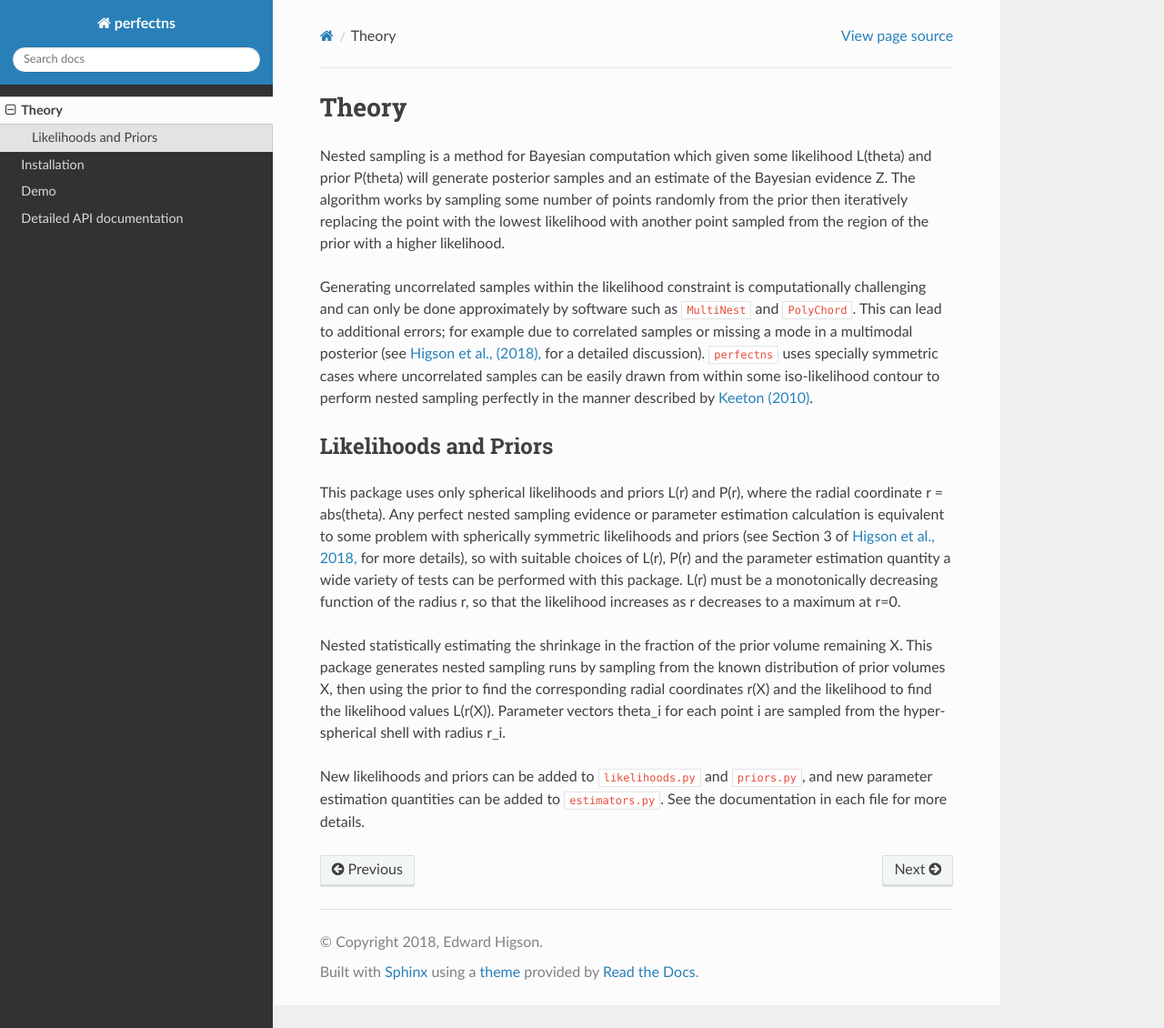
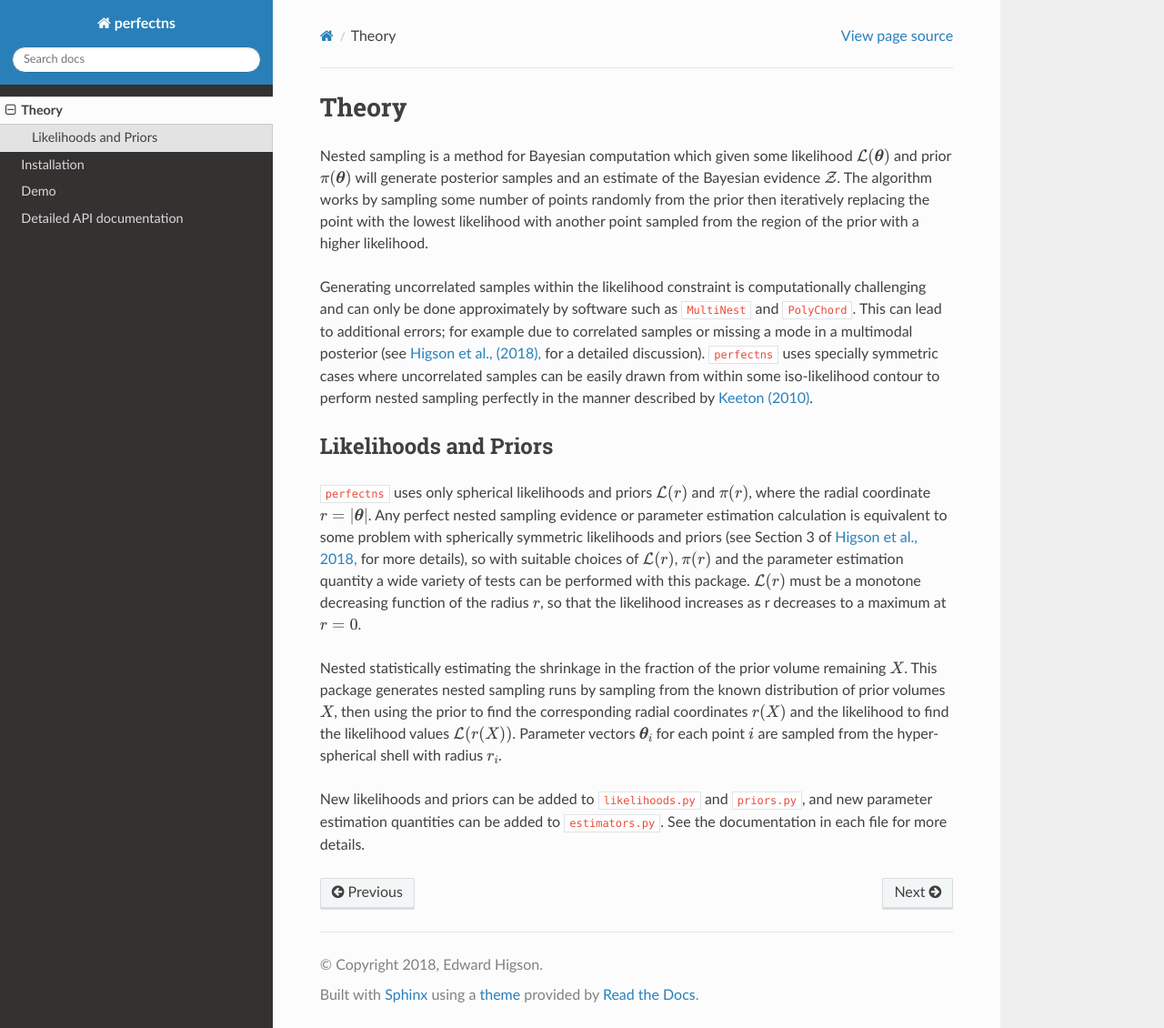
Before and after one commit to ejhigson/perfectns, a Sphinx documentation site: the page built from docs/theory.rst, in a window 1280 px wide and 1130 px high. Shown: the whole window at 91% size. Built offline with Sphinx 7.4.7 and the Read the Docs theme 2.0.0, drawn with Linux system fonts in a browser that asks for light colours.

Commit message:
added maths symbols to theory

```diff
--- a/docs/theory.rst
+++ b/docs/theory.rst
@@ -1,7 +1,7 @@
 Theory
 ======
 
-Nested sampling is a method for Bayesian computation which given some likelihood L(theta) and prior P(theta) will generate posterior samples and an estimate of the Bayesian evidence Z. The algorithm works by sampling some number of points randomly from the prior then iteratively replacing the point with the lowest likelihood with another point sampled from the region of the prior with a higher likelihood.
+Nested sampling is a method for Bayesian computation which given some likelihood :math:`\mathcal{L}(\boldsymbol{\theta})` and prior :math:`\pi(\boldsymbol{\theta})` will generate posterior samples and an estimate of the Bayesian evidence :math:`\mathcal{Z}`. The algorithm works by sampling some number of points randomly from the prior then iteratively replacing the point with the lowest likelihood with another point sampled from the region of the prior with a higher likelihood.
 
 Generating uncorrelated samples within the likelihood constraint is computationally challenging and can only be done approximately by software such as ``MultiNest`` and ``PolyChord``.
 This can lead to additional errors; for example due to correlated samples or missing a mode in a multimodal posterior (see `Higson et al., (2018), <http://arxiv.org/abs/1804.06406>`_ for a detailed discussion).
@@ -10,13 +10,13 @@ This can lead to additional errors; for example due to correlated samples or mis
 Likelihoods and Priors
 ----------------------
 
-This package uses only spherical likelihoods and priors L(r) and P(r), where the radial coordinate r = abs(theta).
-Any perfect nested sampling evidence or parameter estimation calculation is equivalent to some problem with spherically symmetric likelihoods and priors (see Section 3 of `Higson et al., 2018, <http://arxiv.org/abs/1804.06406>`_ for more details), so with suitable choices of L(r), P(r) and the parameter estimation quantity a wide variety of tests can be performed with this package.
-L(r) must be a monotonically decreasing function of the radius r, so that the likelihood increases as r decreases to a maximum at r=0.
+``perfectns`` uses only spherical likelihoods and priors :math:`\mathcal{L}(r)` and :math:`\pi(r)`, where the radial coordinate :math:`r = | \boldsymbol{\theta} |`.
+Any perfect nested sampling evidence or parameter estimation calculation is equivalent to some problem with spherically symmetric likelihoods and priors (see Section 3 of `Higson et al., 2018, <http://arxiv.org/abs/1804.06406>`_ for more details), so with suitable choices of :math:`\mathcal{L}(r)`, :math:`\pi(r)` and the parameter estimation quantity a wide variety of tests can be performed with this package.
+:math:`\mathcal{L}(r)` must be a monotone decreasing function of the radius :math:`r`, so that the likelihood increases as r decreases to a maximum at :math:`r=0`.
 
-Nested statistically estimating the shrinkage in the fraction of the prior volume remaining X.
-This package generates nested sampling runs by sampling from the known distribution of prior volumes X, then using the prior to find the corresponding radial coordinates r(X) and the likelihood to find the likelihood values L(r(X)).
-Parameter vectors theta_i for each point i are sampled from the hyper-spherical shell with radius r_i.
+Nested statistically estimating the shrinkage in the fraction of the prior volume remaining :math:`X`.
+This package generates nested sampling runs by sampling from the known distribution of prior volumes :math:`X`, then using the prior to find the corresponding radial coordinates :math:`r(X)` and the likelihood to find the likelihood values :math:`\mathcal{L}(r(X))`.
+Parameter vectors :math:`\boldsymbol{\theta}_i` for each point :math:`i` are sampled from the hyper-spherical shell with radius :math:`r_i`.
 
 New likelihoods and priors can be added to ``likelihoods.py`` and ``priors.py``, and new parameter estimation quantities can be added to ``estimators.py``.
 See the documentation in each file for more details.
```
